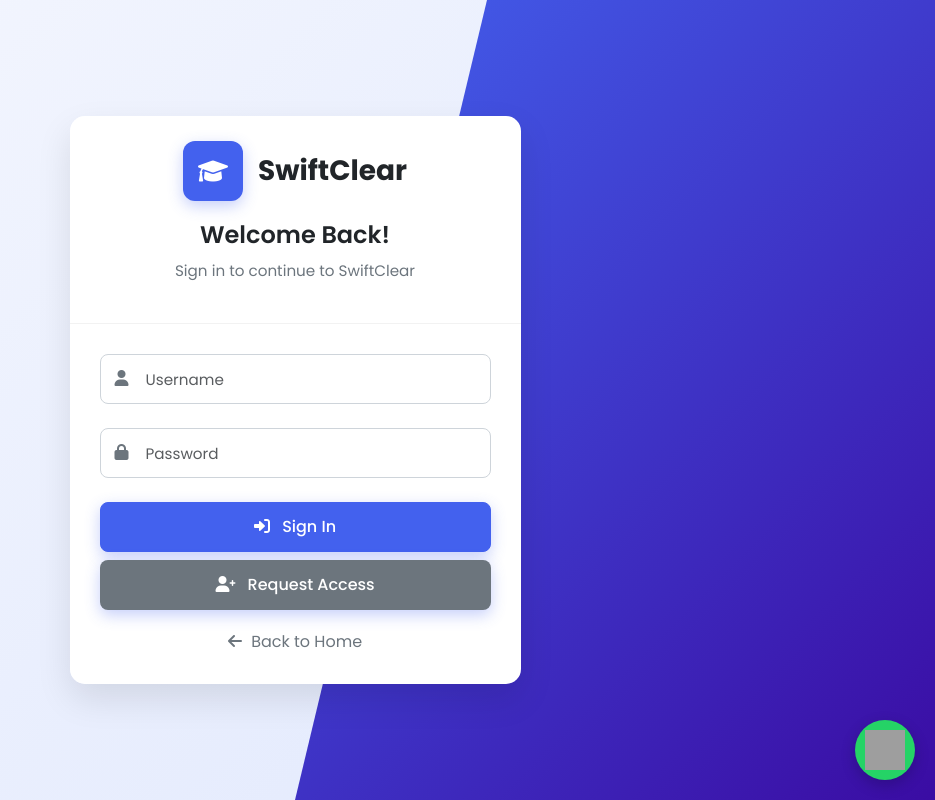
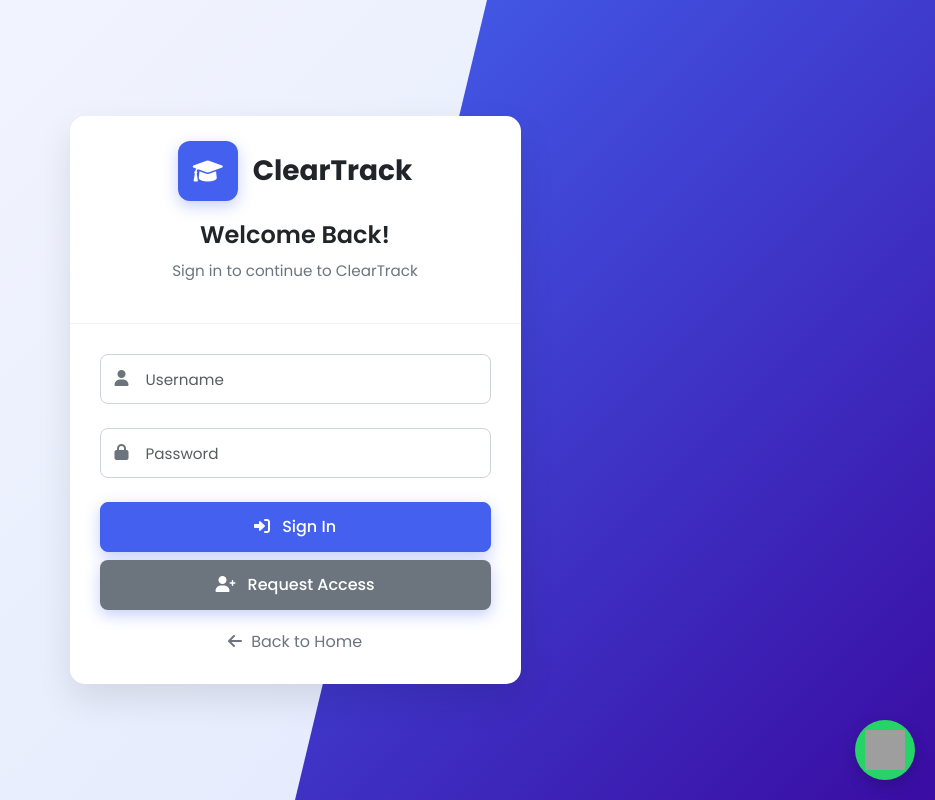
Before and after one commit to Danmugo-coder/Cleartrack, a Django app: page /accounts/login/ in a window 1280 px wide. Shown: the whole page, without its empty margins (345-1280 px from the left). Run offline with Django 5.2, Linux system fonts and the light colour scheme; grey boxes are pictures that could not be loaded.

Commit message:
Update login page branding from SwiftClear to ClearTrack

```diff
--- a/accounts/templates/accounts/login.html
+++ b/accounts/templates/accounts/login.html
@@ -166,10 +166,10 @@
                             <div class="login-logo-icon">
                                 <i class="fas fa-graduation-cap"></i>
                             </div>
-                            <div class="login-logo-text">SwiftClear</div>
+                            <div class="login-logo-text">ClearTrack</div>
                         </div>
                         <h4 class="login-title">Welcome Back!</h4>
-                        <p class="login-subtitle">Sign in to continue to SwiftClear</p>
+                        <p class="login-subtitle">Sign in to continue to ClearTrack</p>
                     </div>
 
                     <div class="login-body">
```
